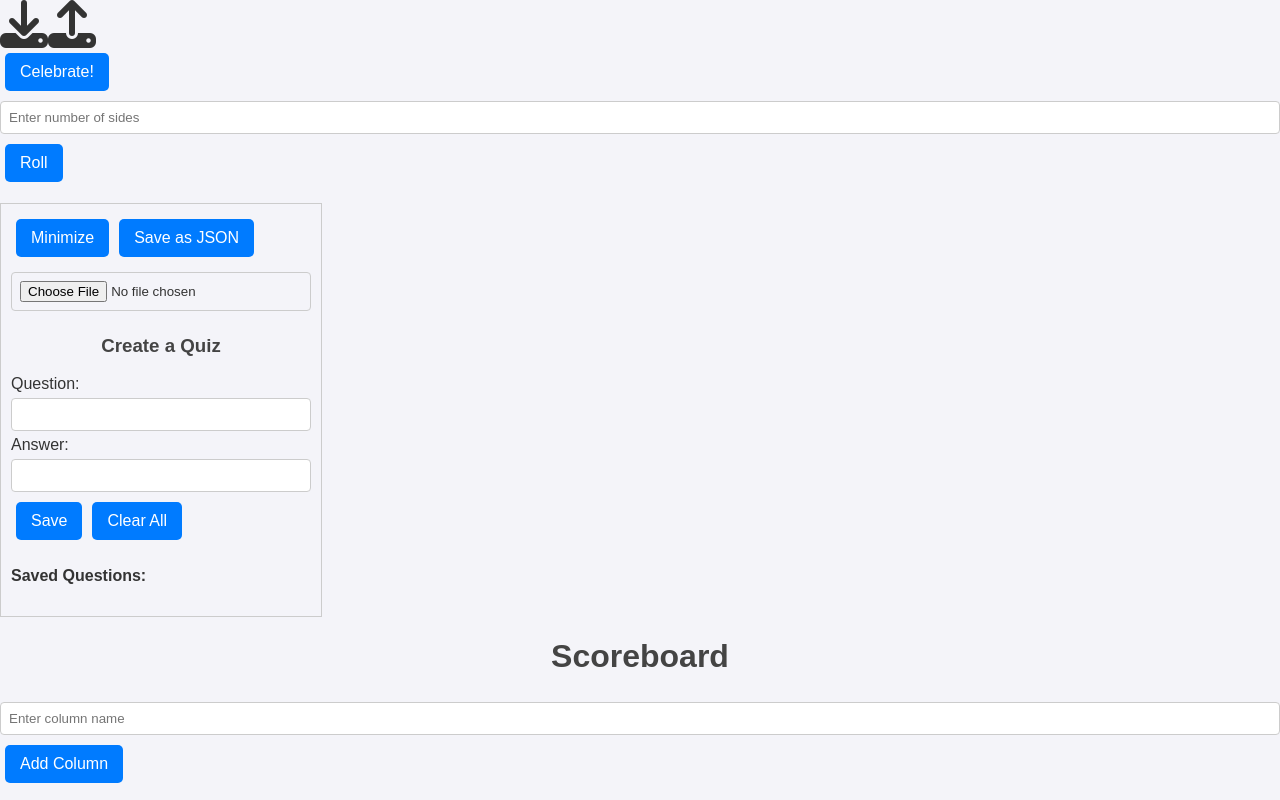
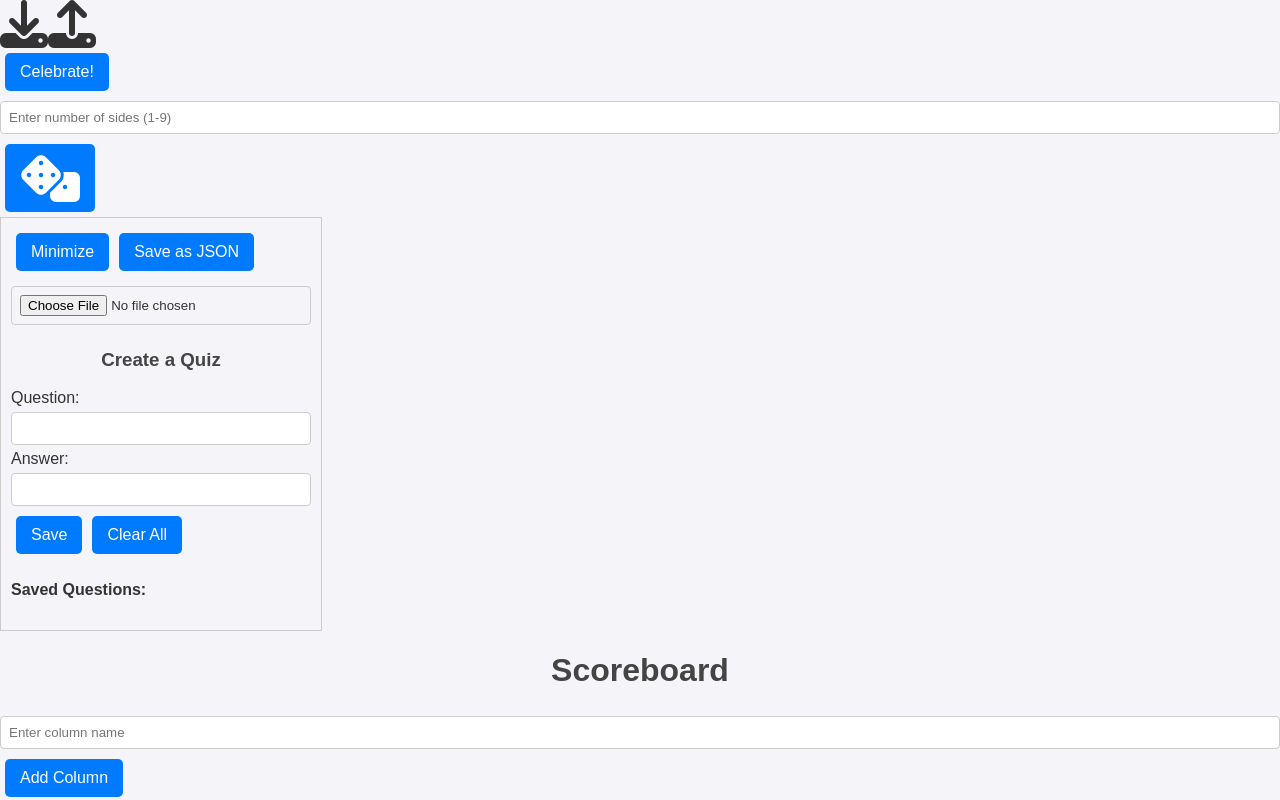
Before and after one commit to nouxinf/bookclub, a React (Vite) app: page / in a window 1280 px wide. Shown: the top 800 px of the page. Built offline with nearby package versions, Linux system fonts and the light colour scheme.

Commit message:
dice image changes

```diff
--- a/src/Dice.jsx
+++ b/src/Dice.jsx
@@ -1,38 +1,50 @@
-import React, { useState } from 'react'; // Import React and useState hook for managing state
-import { DiceRoller } from '@dice-roller/rpg-dice-roller'; // Import DiceRoller library for rolling dice
+import React, { useState } from 'react';
+import one from './assets/1.svg';
+import two from './assets/2.svg';
+import three from './assets/3.svg';
+import four from './assets/4.svg';
+import five from './assets/5.svg';
+import six from './assets/6.svg';
+import seven from './assets/7.svg';
+import eight from './assets/8.svg';
+import nine from './assets/9.svg';
 
 const Dice = () => {
-    // State to store the number of sides entered by the user
     const [sides, setSides] = useState('');
-    // State to store the result of the dice roll
     const [result, setResult] = useState(null);
 
-    // Function to handle the dice roll
+    const images = { 1: one, 2: two, 3: three, 4: four, 5: five, 6: six, 7: seven, 8: eight, 9: nine };
+
     const handleRoll = () => {
-        if (sides > 0) { // Check if the entered number of sides is valid
-            const roller = new DiceRoller(); // Create a new DiceRoller instance
-            const roll = roller.roll(`1d${sides}`); // Roll a dice with the specified number of sides
-            setResult(roll.total); // Update the result state with the roll total
+        const sidesNumber = parseInt(sides, 10);
+        if (sidesNumber >= 1 && sidesNumber <= 9) {
+            const roll = Math.floor(Math.random() * sidesNumber) + 1;
+            setResult(roll);
         } else {
-            setResult('Please enter a valid number of sides.'); // Set an error message for invalid input
+            setResult('Please enter a number between 1 and 9.');
         }
     };
 
     return (
         <div>
-            {/* Input field for the user to enter the number of sides */}
             <input
                 type="number"
                 value={sides}
-                onChange={(e) => setSides(e.target.value)} // Update sides state on input change
-                placeholder="Enter number of sides"
+                onChange={(e) => setSides(e.target.value)}
+                placeholder="Enter number of sides (1-9)"
+                min="1"
+                max="9"
             />
-            {/* Button to trigger the dice roll */}
-            <button onClick={handleRoll}>Roll</button>
-            {/* Display the result of the dice roll */}
-            <p>{result !== null && `Result: ${result}`}</p>
+            <button onClick={handleRoll}><i className="fa-solid fa-dice"></i></button>
+            {result !== null && typeof result === 'number' && (
+                <div>
+                    <p>Result: {result}</p>
+                    <img src={images[result]} alt={`Dice face ${result}`} />
+                </div>
+            )}
+            {typeof result === 'string' && <p>{result}</p>}
         </div>
     );
 };
 
-export default Dice; // Export the Dice component
+export default Dice;
```
